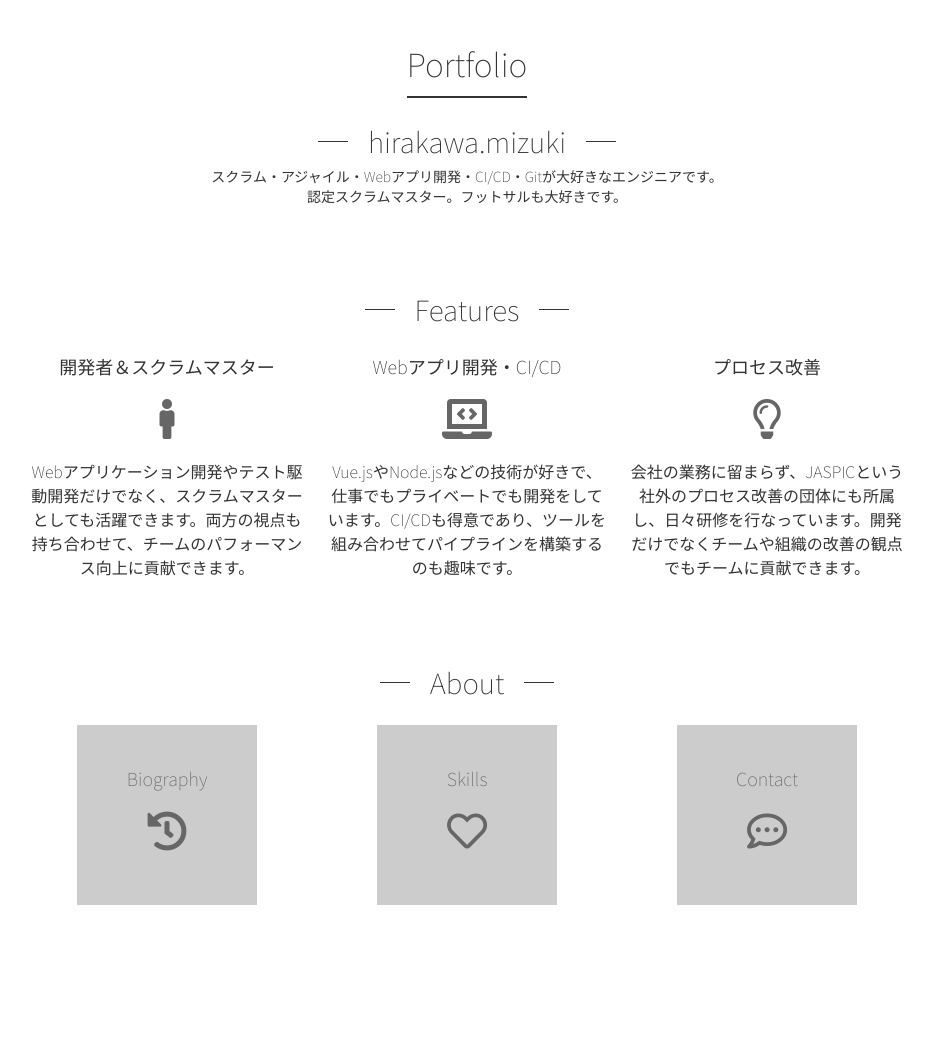
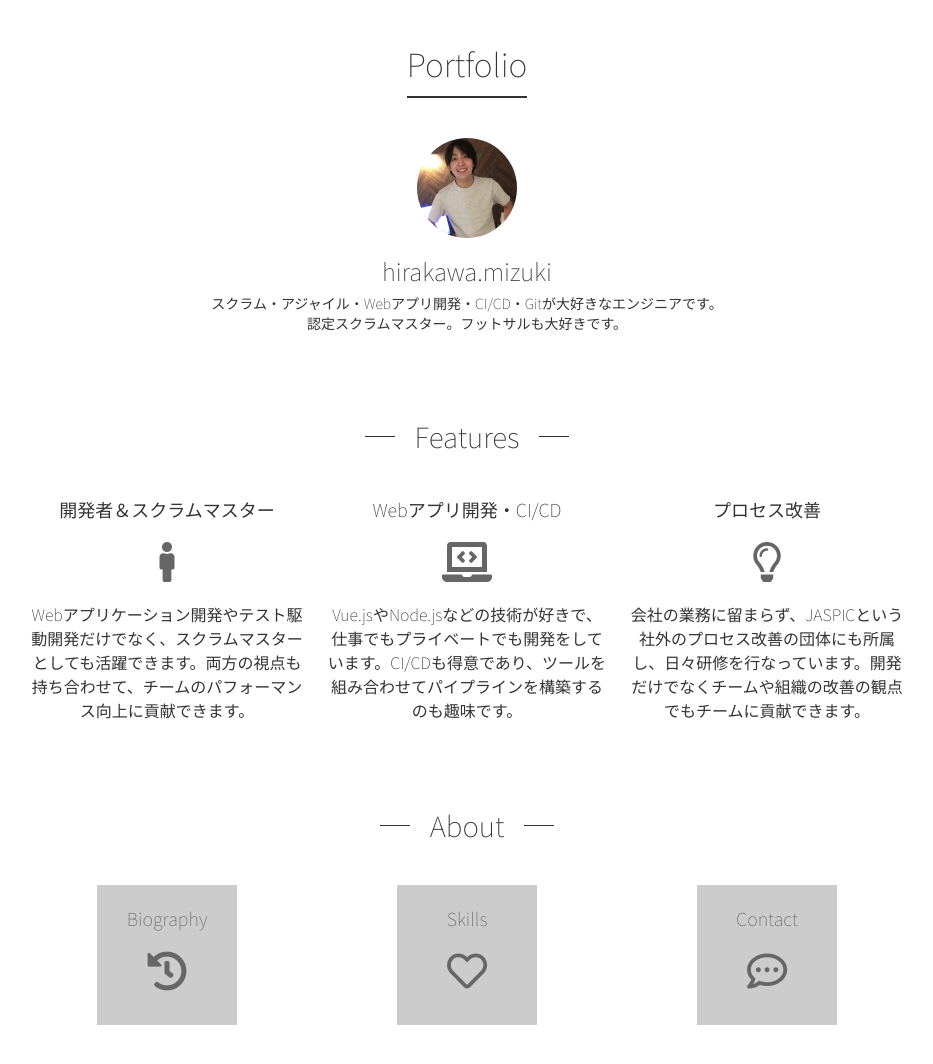
Before and after one commit to Mizuki901/portfolio, a plain HTML site: page index.html in a window 1280 px wide. Shown: the whole page, without its empty margins (173-1106 px from the left). Before the commit the page ends 965 px from the top, so only its background shows below. Drawn offline with Linux system fonts and the light colour scheme.

Commit message:
写真の追加＆微修正

```diff
--- a/index.html
+++ b/index.html
@@ -13,7 +13,9 @@
         <h1>Portfolio</h1>
         <div class="border"></div>
         <section class="profile">
-            <h2 class="my-name">hirakawa.mizuki</h2>
+            <img class="my-photo" src="img/photo.jpg" alt="photo">
+            <br>
+            <div class="my-name">hirakawa.mizuki</div>
             <div class="statement">スクラム・アジャイル・Webアプリ開発・CI/CD・Gitが大好きなエンジニアです。<br>認定スクラムマスター。フットサルも大好きです。</div>
         </section>
         <section class="features">
--- a/style.css
+++ b/style.css
@@ -27,6 +27,7 @@ h1 {
 h2 {
     position: relative;
     display: inline-block;
+    margin-bottom: 40px;
     padding: 0 50px;
     font-weight: 100;
     font-size: 28px;
@@ -54,7 +55,15 @@ section {
     margin-bottom: 60px;
 }
 
+.profile .my-photo {
+    width: 100px;
+    height: 100px;
+    margin: 40px auto 10px auto;
+    border-radius: 50%;
+}
+
 .profile .my-name {
+    font-size: 24px;
     margin-bottom: 5px;
 }
 
@@ -98,9 +107,9 @@ section {
 }
 
 .content {
-    width: 180px;
-    height: 180px;
-    margin: 0 60px;
+    width: 140px;
+    height: 140px;
+    margin: 0 80px;
     background: #ccc;
     color: #666;
 }
@@ -111,7 +120,7 @@ section {
 }
 
 .content .name {
-    padding-top: 40px;
+    padding-top: 20px;
 }
 
 .content:hover {
@@ -125,12 +134,7 @@ section {
         width: 200px;
     }
     .content {
-        width: 140px;
-        height: 140px;
         margin: 0 40px;
-    }
-    .content .name {
-        padding-top: 20px;
     }
 }
 
```
Also changed, not shown: img/photo.jpg (added).
